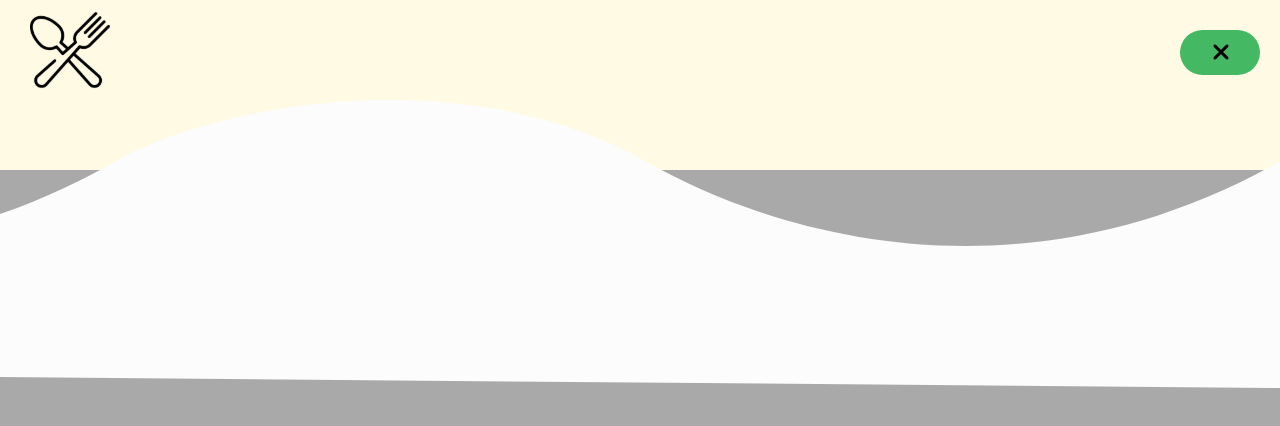
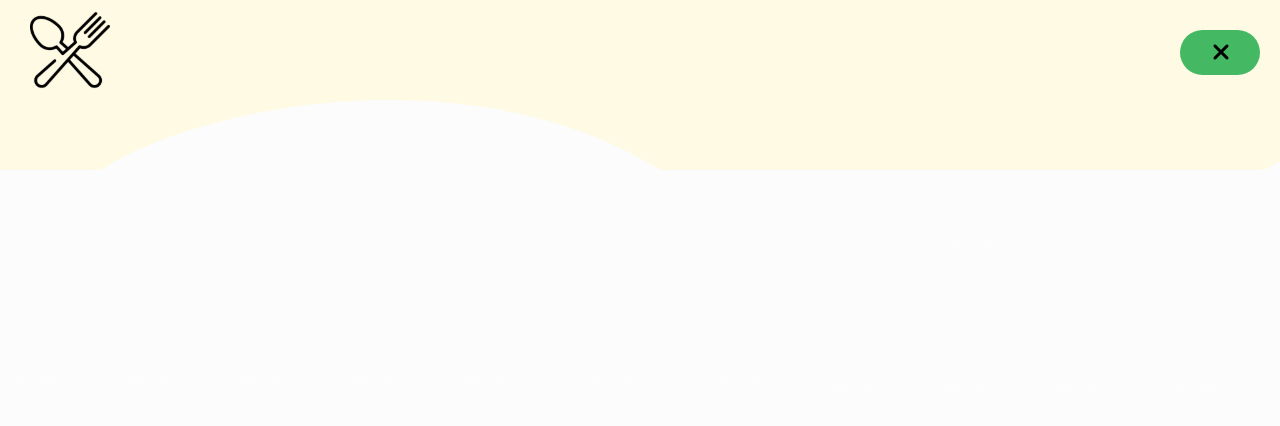
Before and after one commit to CeceStar/recipes-webpage, a React (Create React App) app: page / in a window 1280 px wide. Shown: the top 426 px of the page. Built offline with nearby package versions, Linux system fonts and the light colour scheme.

Commit message:
Changed background color

```diff
--- a/src/assets/styles/base/_general.scss
+++ b/src/assets/styles/base/_general.scss
@@ -24,5 +24,5 @@ p {
 
 .background-frame {
   height: 1000px;
-  background-color: darkgray;
+  background-color: $white;
 }
--- a/src/assets/styles/styles.css
+++ b/src/assets/styles/styles.css
@@ -28,7 +28,7 @@ p {
 
 .background-frame {
   height: 1000px;
-  background-color: darkgray;
+  background-color: #FCFCFC;
 }
 
 button {
```
Also changed, not shown: 1 other file (tests, documents, lock files or other folders).
